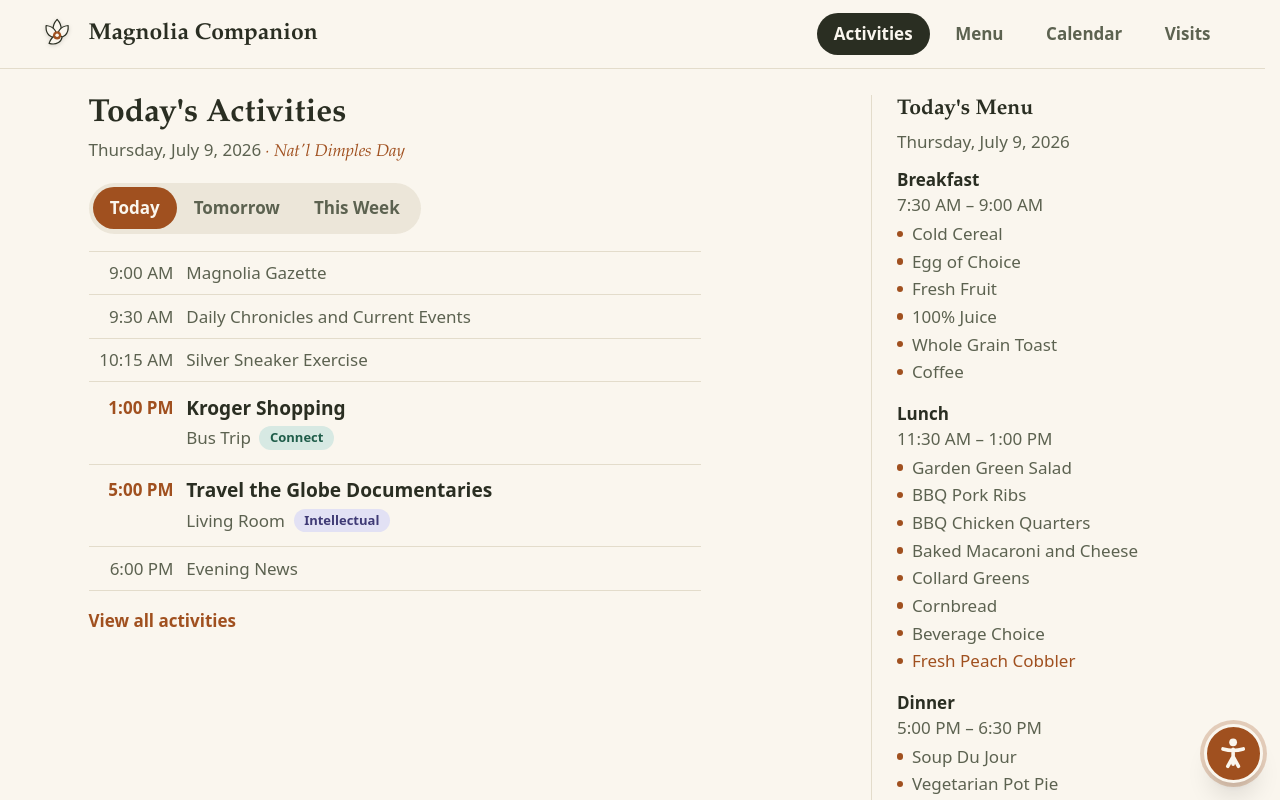
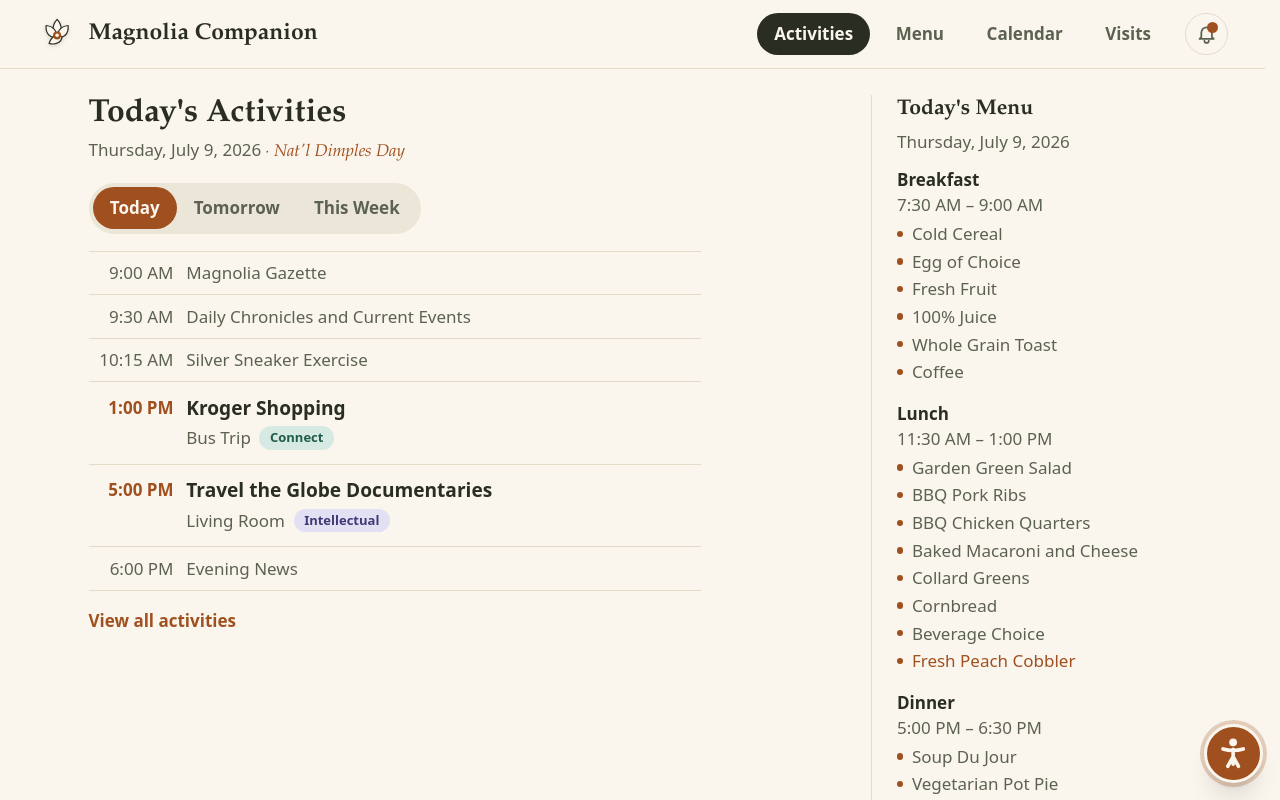
Before and after one commit to dillo/magnolia-companion, a Next.js app: page / in a window 1280 px wide. Shown: the top 800 px of the page. Built offline with nearby package versions, Linux system fonts and the light colour scheme.

Commit message:
feat: add visit notification dropdown

```diff
--- a/app/layout.tsx
+++ b/app/layout.tsx
@@ -3,6 +3,8 @@ import "./globals.css";
 import AccessibilityControl from "@/components/AccessibilityControl";
 import MagnoliaLogo from "@/components/MagnoliaLogo";
 import NavLinks from "@/components/NavLinks";
+import VisitNotifications from "@/components/VisitNotifications";
+import { loadVisitDays } from "@/lib/content";
 
 export const metadata: Metadata = {
   title: "Magnolia Companion",
@@ -10,6 +12,8 @@ export const metadata: Metadata = {
 };
 
 export default function RootLayout({ children }: { children: React.ReactNode }) {
+  const visitDays = loadVisitDays();
+
   return (
     <html lang="en" suppressHydrationWarning>
       <body className="min-h-screen bg-petal text-ink antialiased">
@@ -20,9 +24,20 @@ export default function RootLayout({ children }: { children: React.ReactNode })
           }}
         />
         <header className="border-b border-hairline">
-          <div className="mx-auto max-w-6xl px-4 py-3 sm:flex sm:items-center sm:justify-between sm:gap-4">
-            <MagnoliaLogo />
-            <NavLinks />
+          <div className="mx-auto max-w-6xl px-4 py-3">
+            <div className="flex items-center justify-between gap-4">
+              <MagnoliaLogo />
+              <div className="hidden items-center gap-4 sm:flex">
+                <NavLinks />
+                <VisitNotifications visitDays={visitDays} />
+              </div>
+              <div className="sm:hidden">
+                <VisitNotifications visitDays={visitDays} />
+              </div>
+            </div>
+            <div className="sm:hidden">
+              <NavLinks />
+            </div>
           </div>
         </header>
         <main className="mx-auto max-w-6xl px-4 py-6 pb-16">{children}</main>
--- /dev/null
+++ b/components/VisitNotifications.tsx
@@ -0,0 +1,125 @@
+"use client";
+
+import Link from "next/link";
+import { useEffect, useRef, useState } from "react";
+import type { VisitDay } from "@/lib/schema";
+import { upcomingVisitDays } from "@/lib/lookup";
+import { useToday } from "@/components/useToday";
+
+function daysUntil(from: string, to: string): number {
+  const fromMs = new Date(`${from}T12:00:00Z`).getTime();
+  const toMs = new Date(`${to}T12:00:00Z`).getTime();
+  return Math.ceil((toMs - fromMs) / 86_400_000);
+}
+
+function relativeLabel(days: number): string {
+  if (days <= 0) return "Today";
+  if (days === 1) return "Tomorrow";
+  return `In ${days} days`;
+}
+
+function shortMonth(iso: string): string {
+  return new Intl.DateTimeFormat("en-US", { timeZone: "UTC", month: "short" })
+    .format(new Date(`${iso}T12:00:00Z`));
+}
+
+function startDateLabel(iso: string): string {
+  return new Intl.DateTimeFormat("en-US", {
+    timeZone: "UTC", weekday: "long", month: "long", day: "numeric", year: "numeric",
+  }).format(new Date(`${iso}T12:00:00Z`));
+}
+
+export default function VisitNotifications({ visitDays }: { visitDays: VisitDay[] }) {
+  const today = useToday();
+  const [open, setOpen] = useState(false);
+  const rootRef = useRef<HTMLDivElement>(null);
+
+  const upcoming = today ? upcomingVisitDays(visitDays, today, 4) : [];
+  const next = upcoming[0] ?? null;
+  const nextInDays = today && next ? daysUntil(today, next.startDate) : null;
+  const prominent = nextInDays !== null && nextInDays <= 30;
+
+  useEffect(() => {
+    if (!open) return;
+    function onPointerDown(event: PointerEvent) {
+      if (rootRef.current?.contains(event.target as Node)) return;
+      setOpen(false);
+    }
+    function onKeyDown(event: KeyboardEvent) {
+      if (event.key === "Escape") setOpen(false);
+    }
+    document.addEventListener("pointerdown", onPointerDown);
+    window.addEventListener("keydown", onKeyDown);
+    return () => {
+      document.removeEventListener("pointerdown", onPointerDown);
+      window.removeEventListener("keydown", onKeyDown);
+    };
+  }, [open]);
+
+  if (!today || !next) return null;
+
+  return (
+    <div ref={rootRef} className="relative">
+      <button type="button" aria-label="Show visit day notifications" aria-expanded={open}
+        onClick={() => setOpen((value) => !value)}
+        className={`relative flex h-10 w-10 shrink-0 items-center justify-center rounded-full border ${
+          prominent
+            ? "border-copper bg-copper text-petal hover:bg-copper/90"
+            : "border-hairline text-moss hover:bg-hairline hover:text-copper"
+        }`}>
+        <svg aria-hidden="true" viewBox="0 0 24 24" className="h-5 w-5">
+          <path d="M18 16v-5a6 6 0 0 0-12 0v5l-2 2h16l-2-2Z" fill="none" stroke="currentColor" strokeLinecap="round" strokeLinejoin="round" strokeWidth="2" />
+          <path d="M9.5 20a2.5 2.5 0 0 0 5 0" fill="none" stroke="currentColor" strokeLinecap="round" strokeWidth="2" />
+        </svg>
+        <span aria-hidden="true" className={`absolute right-2 top-2 h-2.5 w-2.5 rounded-full ${
+          prominent ? "bg-petal" : "bg-copper"
+        }`} />
+      </button>
+
+      {open && (
+        <section className="absolute right-0 z-40 mt-2 w-[min(24rem,calc(100vw-2rem))] overflow-hidden rounded-lg border border-hairline bg-petal text-left shadow-xl">
+          <div className="border-b border-hairline bg-card px-4 py-3">
+            <h2 className="font-display text-2xl font-semibold leading-tight text-ink">Visit Reminders</h2>
+          </div>
+
+          <div className="p-2">
+            {upcoming.map((day) => {
+              const inDays = daysUntil(today, day.startDate);
+              const soon = inDays <= 30;
+              return (
+                <article key={`${day.startDate}-${day.title}`}
+                  className={`grid grid-cols-[4.25rem_minmax(0,1fr)] gap-3 rounded-lg px-2 py-3 ${
+                    soon ? "bg-copper/10" : ""
+                  }`}>
+                  <div className={`flex h-16 flex-col items-center justify-center rounded-lg border text-center ${
+                    soon ? "border-copper bg-petal text-copper" : "border-hairline bg-card text-moss"
+                  }`}>
+                    <span className="text-[12px] font-bold uppercase leading-none">{shortMonth(day.startDate)}</span>
+                    <span className="mt-1 text-2xl font-semibold leading-none tabular-nums">{Number(day.startDate.slice(8))}</span>
+                  </div>
+                  <div className="min-w-0">
+                    <div className="flex items-start justify-between gap-3">
+                      <h3 className="min-w-0 font-semibold leading-tight text-ink">{day.title}</h3>
+                      <span className={`shrink-0 whitespace-nowrap rounded-full px-2 py-0.5 text-[13px] font-bold ${
+                        soon ? "bg-copper text-petal" : "bg-hairline text-moss"
+                      }`}>
+                      {relativeLabel(inDays)}
+                      </span>
+                    </div>
+                    <p className="mt-1 leading-snug text-moss">{startDateLabel(day.startDate)}</p>
+                  </div>
+                </article>
+              );
+            })}
+          </div>
+          <div className="border-t border-hairline bg-card px-4 py-3">
+            <Link href="/visits" onClick={() => setOpen(false)}
+              className="inline-block font-semibold text-copper underline-offset-4 hover:underline">
+              All visit days
+            </Link>
+          </div>
+        </section>
+      )}
+    </div>
+  );
+}
```
